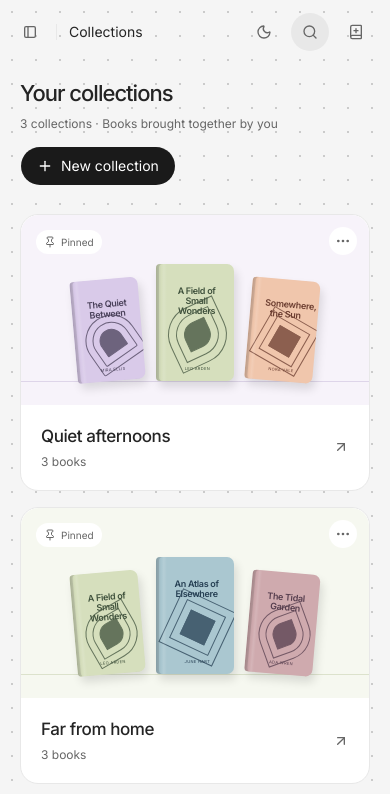
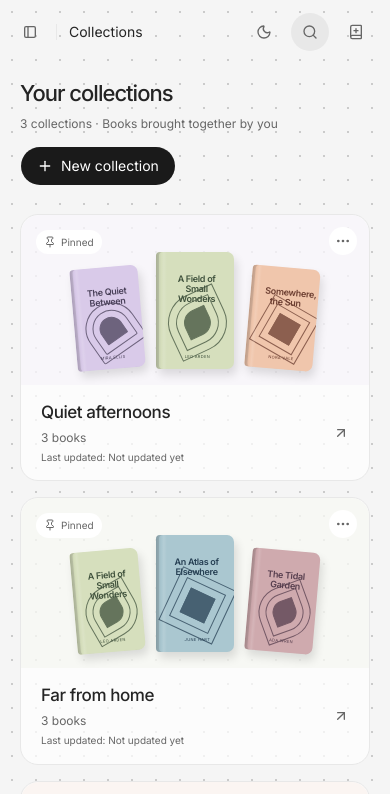
Before and after one commit to Papyrbound/papyrbound-frontend, a Next.js app: page /collections in a window 390 px wide. Shown: the top 794 px of the page. Built offline with nearby package versions, Linux system fonts and the light colour scheme.

Commit message:
Compact collection cards and add color hover states

```diff
--- a/src/app/globals.css
+++ b/src/app/globals.css
@@ -394,27 +394,26 @@
 .collections-heading h1 { font-size: 28px; line-height: 1.2; font-weight: 500; letter-spacing: -.045em; }
 .collections-heading p { margin-top: 8px; font-size: 12px; color: var(--muted-foreground); }
 .collection-cards { display: grid; grid-template-columns: repeat(auto-fill, minmax(min(100%, 260px), 1fr)); gap: 20px; }
-.collection-card[data-slot="card"] { position: relative; overflow: hidden; padding: 0; gap: 0; border: 1px solid var(--border); border-radius: 18px; box-shadow: none; background: var(--card); transition: border-color 180ms, transform 180ms; }
-.collection-card:hover { border-color: color-mix(in srgb, var(--collection-color) 65%, var(--foreground)); transform: translateY(-3px); }
+.collection-card[data-slot="card"] { position: relative; overflow: hidden; padding: 0; gap: 0; border: 1px solid var(--border); border-radius: 18px; box-shadow: none; background: color-mix(in srgb, var(--card) 72%, transparent); transition: background-color 180ms, color 180ms; }
+.collection-card:hover, .collection-card:focus-within { background: var(--collection-color); border-color: transparent; color: #292824; }
 .collection-open[data-slot="button"] { display: flex; flex-direction: column; justify-content: flex-start; width: 100%; height: auto; padding: 0; border: none; border-radius: 18px; gap: 0; white-space: normal; overflow: hidden; background: transparent; }
 .collection-open[data-slot="button"]:hover { background: transparent; }
-.collection-preview { position: relative; display: flex; width: 100%; height: 200px; overflow: hidden; align-items: flex-end; justify-content: center; padding: 40px 20px 24px; background: color-mix(in srgb, var(--collection-color) 22%, var(--card)); }
-.collection-preview-line { position: absolute; bottom: 23px; left: 0; right: 0; height: 1px; background: color-mix(in srgb, var(--collection-color) 65%, var(--border)); }
+.collection-preview { position: relative; display: flex; width: 100%; height: 170px; overflow: hidden; align-items: flex-end; justify-content: center; padding: 34px 20px 16px; background: color-mix(in srgb, var(--collection-color) 12%, transparent); transition: background-color 180ms; }
 .collection-cover-stack { position: relative; display: flex; align-items: flex-end; justify-content: center; gap: 10px; }
-.collection-preview-cover { display: block; width: 68px; flex-shrink: 0; transform-origin: bottom center; transition: transform 220ms ease-out; }
+.collection-preview-cover { display: block; width: 68px; flex-shrink: 0; transform-origin: bottom center; }
 .collection-preview-cover:nth-child(2) { width: 78px; }
 .collection-preview-cover:nth-child(1) { transform: rotate(-5deg); }
 .collection-preview-cover:nth-child(3) { transform: rotate(5deg); }
 .collection-preview-cover .book-cover { border-radius: 4px 7px 7px 4px; box-shadow: inset 3px 0 0 rgb(0 0 0 / 10%), 3px 6px 10px rgb(0 0 0 / 12%); }
 .collection-preview-cover .cover-type { font-size: 9px; padding: 8px 5px 0; }
 .collection-preview-cover .cover-credit { font-size: 4px; }
-.collection-card-info { display: flex; align-items: center; justify-content: space-between; gap: 12px; width: 100%; padding: 20px; text-align: left; }
+.collection-card-info { display: flex; align-items: center; justify-content: space-between; gap: 12px; width: 100%; padding: 16px 20px; text-align: left; }
 .collection-card-title { display: block; font-size: 17px; line-height: 1.35; font-weight: 500; letter-spacing: -.025em; }
 .collection-card-meta { display: block; margin-top: 5px; font-size: 12px; color: var(--muted-foreground); }
-.collection-open-arrow { flex-shrink: 0; color: var(--muted-foreground); transition: transform 180ms; }
-.collection-open:hover .collection-open-arrow { transform: translate(2px, -2px); }
-.collection-open:hover .collection-preview-cover, .collection-open:focus-visible .collection-preview-cover { transform: translateY(-5px); }
-.collection-open:hover .collection-preview-cover:nth-child(2), .collection-open:focus-visible .collection-preview-cover:nth-child(2) { transform: translateY(-10px); }
+.collection-open-arrow { flex-shrink: 0; color: var(--muted-foreground); }
+.collection-card-updated { display: block; margin-top: 4px; color: var(--muted-foreground); font-size: 10px; font-weight: 400; }
+.collection-card:hover .collection-preview, .collection-card:focus-within .collection-preview { background: transparent; }
+.collection-card:hover :is(.collection-card-meta, .collection-card-updated, .collection-open-arrow), .collection-card:focus-within :is(.collection-card-meta, .collection-card-updated, .collection-open-arrow) { color: #55514f; }
 .collection-pin { position: absolute; top: 15px; left: 15px; display: flex; align-items: center; gap: 5px; padding: 5px 8px; border-radius: 999px; background: var(--card); color: var(--muted-foreground); font-size: 10px; pointer-events: none; }
 .collection-menu[data-slot="dropdown-menu-trigger"] { position: absolute; right: 12px; top: 12px; background: var(--card); color: var(--muted-foreground); }
 .collection-preview-empty { width: 40px; height: 40px; align-self: center; color: var(--muted-foreground); opacity: .45; }
@@ -433,5 +432,5 @@
   .collections-heading { align-items: flex-start; gap: 12px; margin-bottom: 28px; flex-wrap: wrap; }
   .collections-heading h1 { font-size: 22px; }
   .collection-cards { gap: 16px; }
-  .collection-preview { height: 190px; }
+  .collection-preview { height: 170px; }
 }
--- a/src/features/collections/ui/collections-page.tsx
+++ b/src/features/collections/ui/collections-page.tsx
@@ -12,7 +12,7 @@ import { BookCover } from "@/features/home/ui/book-cover"
 import { BookGallery } from "@/features/library/ui/book-gallery"
 import { useReadingLists } from "@/features/reading-lists/stores/reading-lists-store"
 
-type Collection = { id: string; name: string; color: string; bookIds: string[]; pinned: boolean }
+type Collection = { id: string; name: string; color: string; bookIds: string[]; pinned: boolean; updatedAt?: string }
 const colors = [{ name: "Lilac", value: "#d9cae9" }, { name: "Sage", value: "#d6dfbd" }, { name: "Peach", value: "#f0c6ac" }, { name: "Rose", value: "#cfaaae" }]
 const initialCollections: Collection[] = [
   { id: "quiet-afternoons", name: "Quiet afternoons", color: "#d9cae9", bookIds: ["quiet", "sun", "wild"], pinned: true },
@@ -68,7 +68,8 @@ export function CollectionsPage() {
   const collectionBooks = (collection: Collection) => books.filter((book) => collection.bookIds.includes(book.id))
   function saveCollection(details: Pick<Collection, "name" | "color" | "bookIds">) {
     const id = editor?.collection?.id ?? crypto.randomUUID()
-    setCollections((current) => editor?.collection ? current.map((item) => item.id === id ? { ...item, ...details } : item) : [...current, { ...details, id, pinned: false }])
+    const updatedAt = new Date().toISOString()
+    setCollections((current) => editor?.collection ? current.map((item) => item.id === id ? { ...item, ...details, updatedAt } : item) : [...current, { ...details, id, pinned: false, updatedAt }])
     setEditor(null)
   }
 
@@ -84,11 +85,10 @@ export function CollectionsPage() {
             return <Card key={collection.id} className="collection-card" style={{ "--collection-color": collection.color } as CSSProperties}>
               <Button variant="ghost" className="collection-open" onClick={() => setSelectedId(collection.id)} aria-label={`Open ${collection.name}, ${previewBooks.length} ${previewBooks.length === 1 ? "book" : "books"}`}>
                 <span className="collection-preview" aria-hidden="true">
-                  <span className="collection-preview-line" />
                   <span className="collection-cover-stack">{previewBooks.slice(0, 3).map((book) => <span className="collection-preview-cover" key={book.id}><BookCover book={book} /></span>)}</span>
                   {previewBooks.length === 0 && <BookOpenIcon className="collection-preview-empty" />}
                 </span>
-                <span className="collection-card-info"><span><span className="collection-card-title">{collection.name}</span><span className="collection-card-meta">{previewBooks.length} {previewBooks.length === 1 ? "book" : "books"}</span></span><ArrowUpRightIcon className="collection-open-arrow" /></span>
+                <span className="collection-card-info"><span><span className="collection-card-title">{collection.name}</span><span className="collection-card-meta">{previewBooks.length} {previewBooks.length === 1 ? "book" : "books"}</span><span className="collection-card-updated">Last updated: {collection.updatedAt ? <time dateTime={collection.updatedAt}>{new Intl.DateTimeFormat("en-US", { month: "short", day: "numeric", year: "numeric", timeZone: "America/Los_Angeles" }).format(new Date(collection.updatedAt))}</time> : "Not updated yet"}</span></span><ArrowUpRightIcon className="collection-open-arrow" /></span>
               </Button>
               {collection.pinned && <span className="collection-pin"><PinIcon className="size-3" /><span>Pinned</span></span>}
               <DropdownMenu><DropdownMenuTrigger render={<Button variant="ghost" size="icon-sm" className="collection-menu" />} aria-label={`Options for ${collection.name}`}><MoreHorizontalIcon /></DropdownMenuTrigger>
```
